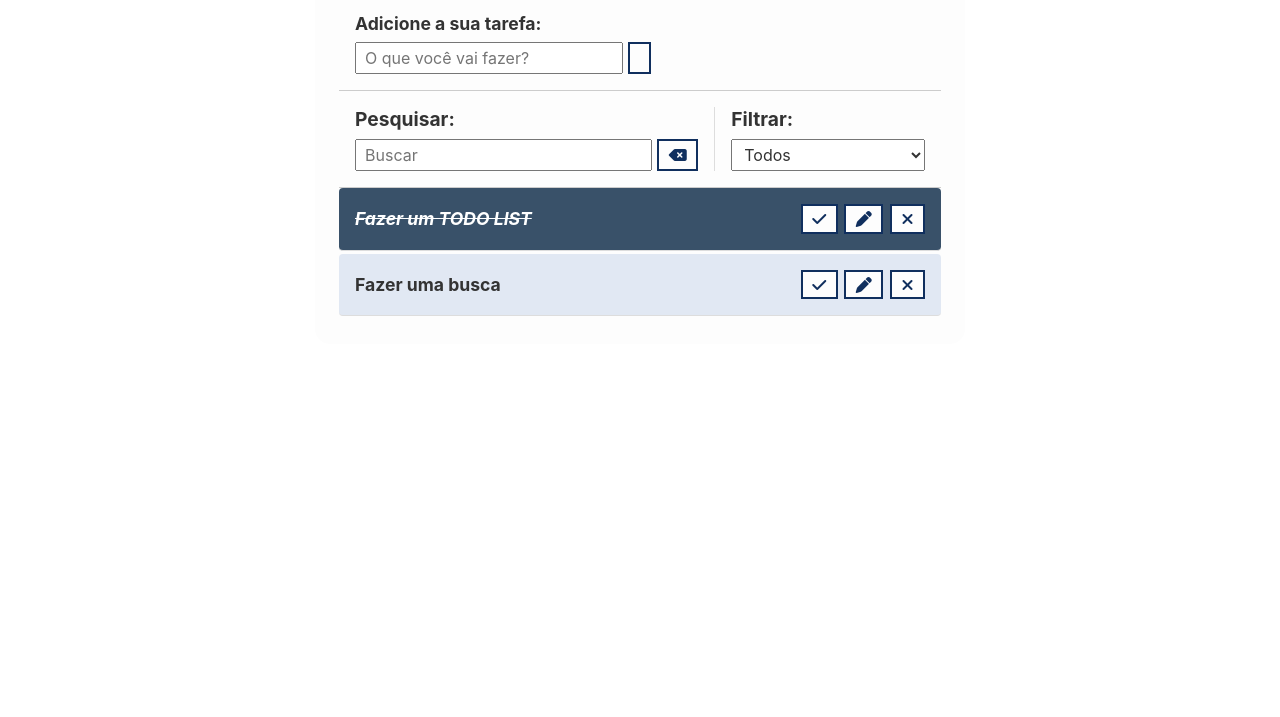
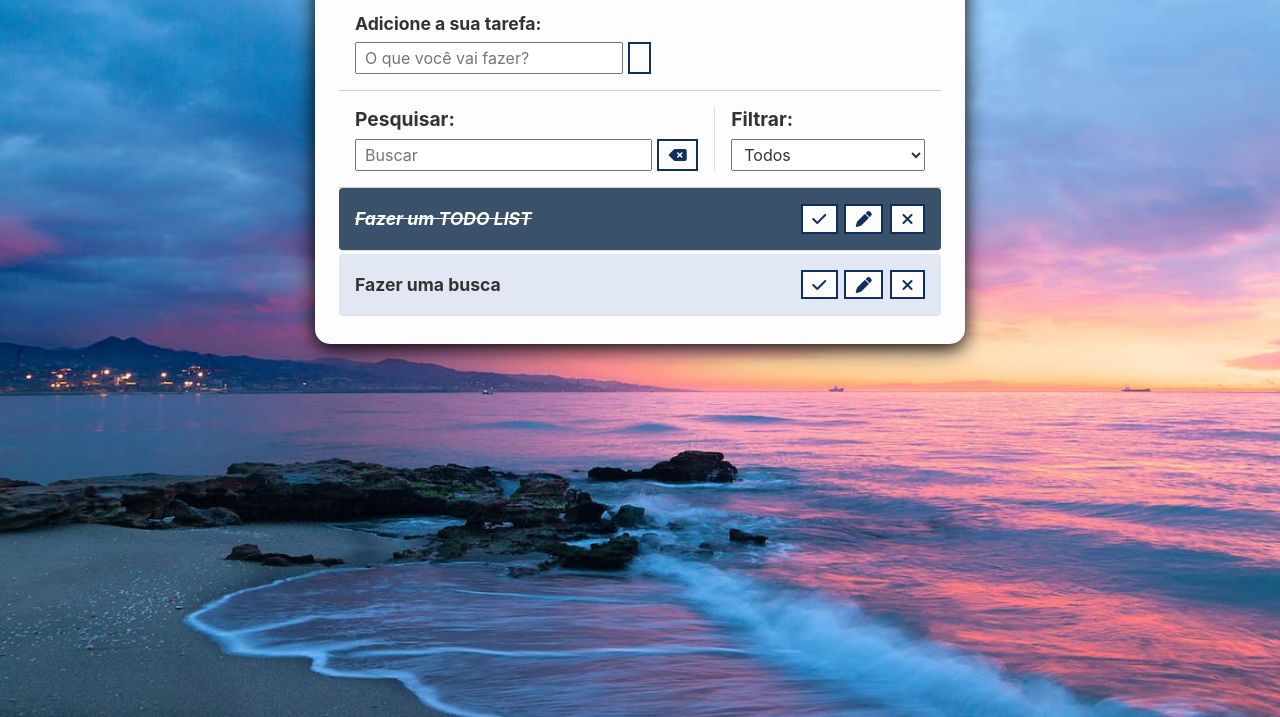
Before and after one commit to victorhugo98/todo-list, a plain HTML site: page index.html in a window 1280 px wide. Shown: the part 283-1000 px from the top of the page. Drawn offline with Linux system fonts and the light colour scheme; some icons are missing.

Commit message:
ajustes background

```diff
--- a/css/style.css
+++ b/css/style.css
@@ -17,7 +17,8 @@ img{
   display: block;
 }
 body{
-  background-image: url(./img/imgresize.jpg);
+  background-image: url(/img/imgresize.jpg);
+  background-color: #395169;
   background-size:cover;
   background-repeat: no-repeat;
   background-position: center;
@@ -63,6 +64,7 @@ input, select{
   padding: 1.5rem;
   border-radius: 15px;
   transition: .3s;
+  box-shadow: 0 5px 20px black;
 }
 .todo-container header{
   text-align: center;
--- a/js/modulos/todo.js
+++ b/js/modulos/todo.js
@@ -126,7 +126,7 @@ editForm.addEventListener('submit', handleEdit)
 function resizeImg(){
 
   if(window.innerWidth > 1920){
-    document.body.style.backgroundImage = "url('./img/imagemBackground.jpg')"
+    document.body.style.backgroundImage = "url('/img/imagemBackground.jpg')"
   }
 }
 resizeImg()
```
